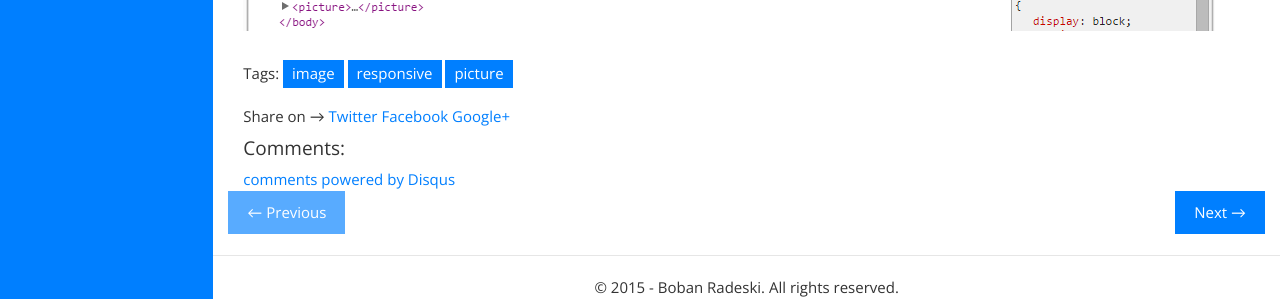
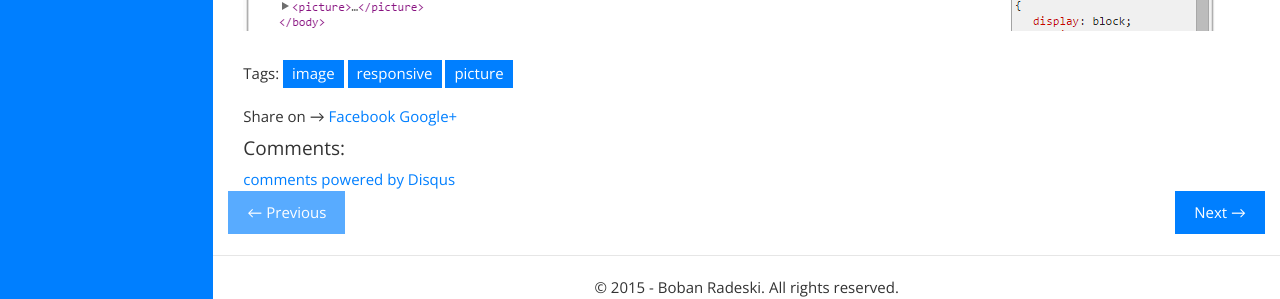
Before and after one commit to boban-radeski/front-end-tech, a Jekyll site: the page built from _posts/2014-06-14-picture-element.md, in a window 1280 px wide and 900 px high, scrolled down 1272 px. Shown: the part 601-900 px from the top of the window. Built offline with Jekyll 4.4.1, drawn with Linux system fonts in a browser that asks for light colours; comment, search, counter and statistics services are not loaded.

Commit message:
url for prev next changed

```diff
--- a/_layouts/post.html
+++ b/_layouts/post.html
@@ -29,7 +29,9 @@
                     <div class="col-md-10">
                         <div class="share-page">
                             Share on &rarr;
-                            <a href="https://twitter.com/intent/tweet?text={{ page.title }}&url={{ site.url }}{{ page.url }}&via={{ site.twitter_username }}&related={{ site.twitter_username }}" rel="nofollow" target="_blank" title="Share on Twitter">Twitter</a>
+                            <a href="https://twitter.com/intent/tweet?text={{ page.title }}&url={{ site.url }}{{ page.url }}&via={{ site.twitter_username }}&related={{ site.twitter_username }}" rel="nofollow" target="_blank" title="Share on Twitter">
+
+                            </a>
                             <a href="https://facebook.com/sharer.php?u={{ site.url }}{{ page.url }}" rel="nofollow" target="_blank" title="Share on Facebook">Facebook</a>
                             <a href="https://plus.google.com/share?url={{ site.url }}{{ page.url }}" rel="nofollow" target="_blank" title="Share on Google+">Google+</a>
                         </div>
@@ -55,14 +57,14 @@
             <div class="row">
                 <div class="col-sm-6 col-xs-6 text-left">
                     {% if page.previous.url %}
-                    <a class="btn btn-blue" href="{{page.previous.url}}">← Previous</a>
+                    <a class="btn btn-blue" href="/front-end-tech{{page.previous.url}}">← Previous</a>
                     {% else %}
                     <span class="btn btn-blue disabled">← Previous</span>
                     {% endif %}
                 </div>
                 <div class="col-sm-6 col-xs-6 text-right">
                     {% if page.next.url %}
-                    <a class="btn btn-blue" href="{{page.next.url}}">Next →</a>
+                    <a class="btn btn-blue" href="/front-end-tech{{page.next.url}}">Next →</a>
                     {% else %}
                     <span class="btn btn-blue disabled">Next →</span>
                     {% endif %}
```
